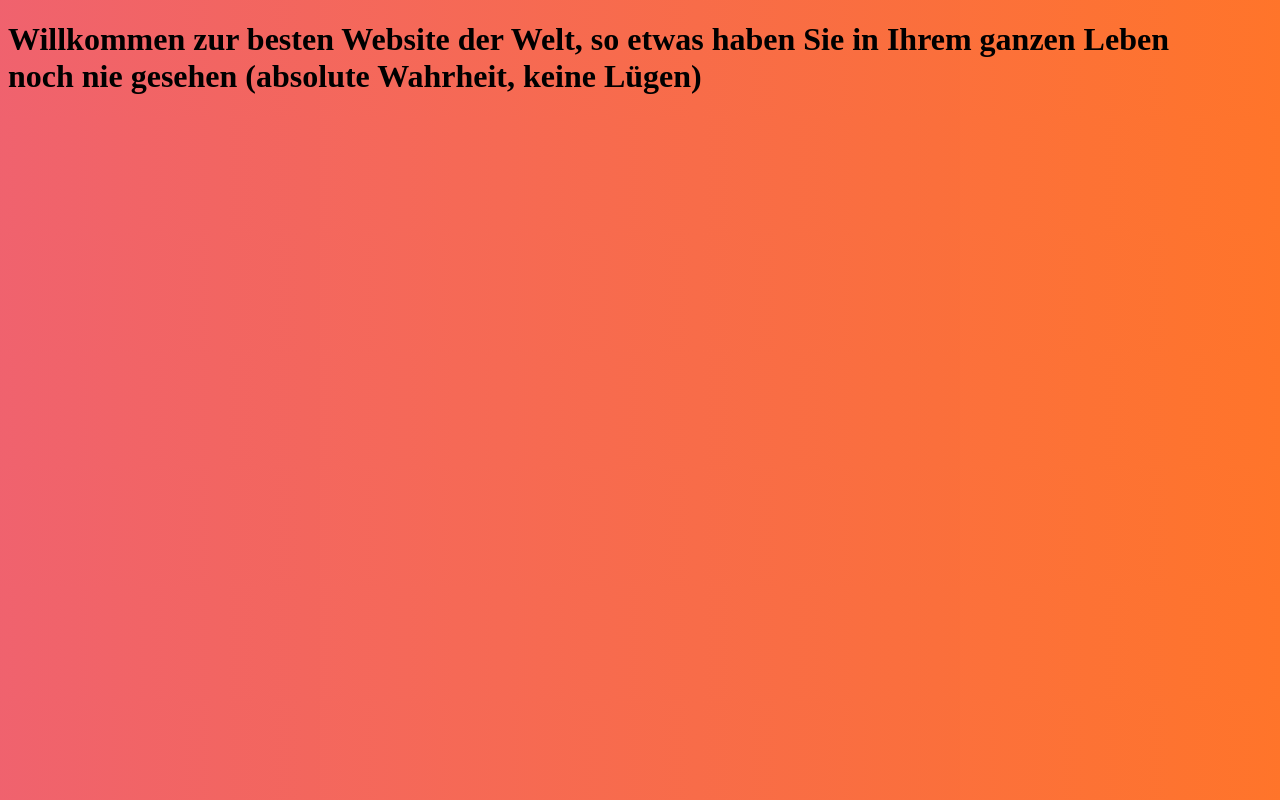
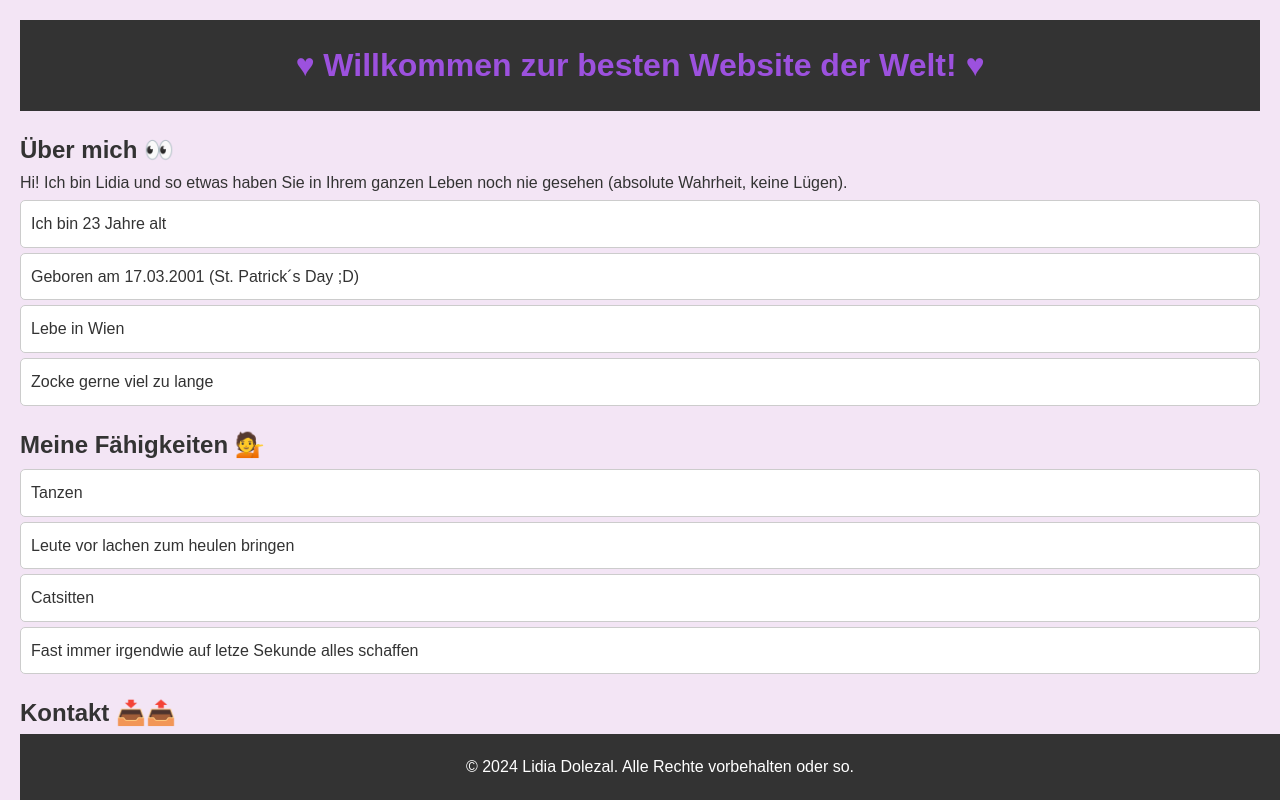
Before and after one commit to lidia-dolezal/WMC, a plain HTML site: page 2024-10-03_firstCSS/index.html in a window 1280 px wide. Drawn offline with Linux system fonts and the light colour scheme.

Commit message:
2024-10-17_Website

```diff
--- a/2024-10-03_firstCSS/index.html
+++ b/2024-10-03_firstCSS/index.html
@@ -1,5 +1,5 @@
 <!DOCTYPE html>
-<html lang="en">
+<html lang="de">
 
 <head>
     <meta charset="UTF-8">
@@ -10,8 +10,45 @@
 
 <body>
 
-    <h1>Willkommen zur besten Website der Welt, so etwas haben Sie in Ihrem ganzen Leben <br>
-        noch nie gesehen (absolute Wahrheit, keine Lügen)</h1>
+    <header>
+        <h1>&hearts; Willkommen zur besten Website der Welt! &hearts;</h1>
+    </header>
+
+    <main>
+        <section id="about-me">
+            <h2>Über mich &#128064;</h2>
+            <p>Hi! Ich bin Lidia und so etwas haben Sie in Ihrem ganzen Leben noch nie gesehen (absolute Wahrheit, keine
+                Lügen).</p>
+            <ul>
+                <li>Ich bin 23 Jahre alt</li>
+                <li>Geboren am 17.03.2001 (St. Patrick´s Day ;D)</li>
+                <li>Lebe in Wien</li>
+                <li>Zocke gerne viel zu lange</li>
+            </ul>
+        </section>
+
+        <section id="skills">
+            <h2>Meine Fähigkeiten &#128129;</h2>
+            <ul>
+                <li>Tanzen</li>
+                <li>Leute vor lachen zum heulen bringen</li>
+                <li>Catsitten</li>
+                <li>Fast immer irgendwie auf letze Sekunde alles schaffen</li>
+            </ul>
+        </section>
+
+        <section id="contact">
+            <h2>Kontakt &#128229;&#128228;</h2>
+            <address>
+                Du kannst mich per E-Mail unter <a href="dol230476@spengergasse.at">dol230476@spengergasse.at</a>
+                erreichen.(bitte nicht...)
+            </address>
+        </section>
+    </main>
+
+    <footer>
+        <p>&copy; 2024 Lidia Dolezal. Alle Rechte vorbehalten oder so.</p>
+    </footer>
 
 </body>
 
--- a/2024-10-03_firstCSS/style.css
+++ b/2024-10-03_firstCSS/style.css
@@ -1,3 +1,68 @@
+* {
+    margin: 0;
+    padding: 0;
+    box-sizing: border-box;
+}
+
 body {
-    background-image: linear-gradient(to right, #ed4553d7, rgba(255, 89, 0, 0.837));
+    font-family: "Bahnschrift SemiLight SemiCondensed", sans-serif;
+    line-height: 1.6;
+    background-color: #f3e5f5;
+    color: #333;
+    margin: 0;
+    padding: 20px;
 }
+
+header {
+    background: #333;
+    color: #fff;
+    padding: 20px;
+    text-align: center;
+}
+
+main {
+    margin: 20px 0;
+}
+
+h1 {
+    color: #9c51de;
+}
+
+h2 {
+    color: #333;
+}
+
+section {
+    margin-bottom: 20px;
+}
+
+ul {
+    list-style: none;
+}
+
+ul li {
+    background: #fff;
+    margin: 5px 0;
+    padding: 10px;
+    border: 1px solid #ccc;
+    border-radius: 5px;
+}
+
+a {
+    color: #007BFF;
+    text-decoration: none;
+}
+
+a:hover {
+    text-decoration: underline;
+}
+
+footer {
+    text-align: center;
+    padding: 20px;
+    background: #333;
+    color: #fff;
+    position: absolute;
+    width: 100%;
+    bottom: 0;
+}
```
